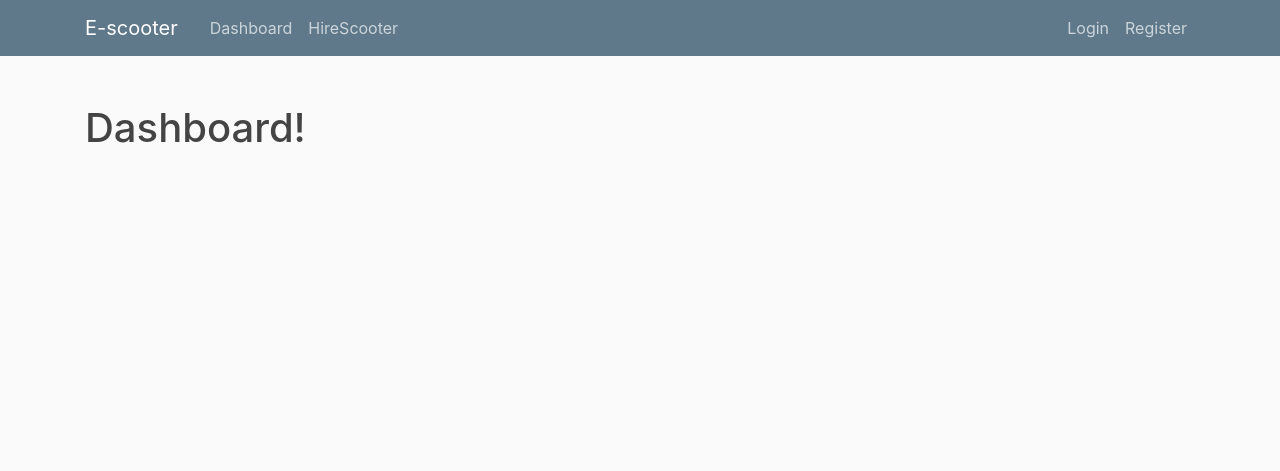
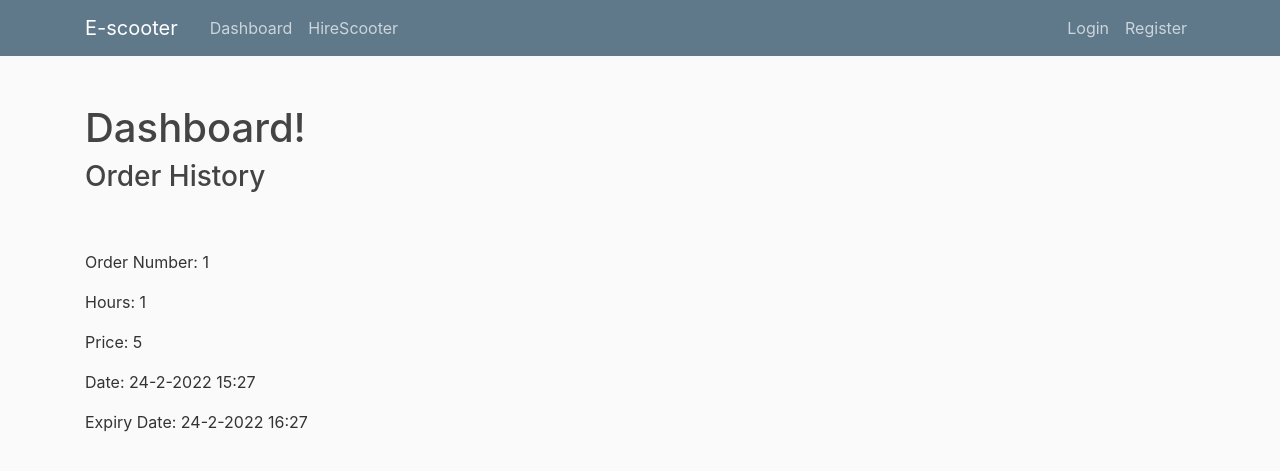
Before and after one commit to Maverick-Low/E-Scooter-Website, a Flask app: template app/templates/dashboard.html in a window 1280 px wide. Shown: the top 471 px of the page. Run offline with Flask 2, Linux system fonts and the light colour scheme; the template is opened without the code that fills it: values that come from a table or form of the project are taken from there, others are empty; data comes from the database, SQL or seed files in the repository; some libraries are stand-ins or nearby versions.

Commit message:
Co-authored by Krzysztof Kamola. Dashboard Displays signed in users order history.

```diff
--- a/app/templates/dashboard.html
+++ b/app/templates/dashboard.html
@@ -8,6 +8,15 @@
     <h1>Dashboard!</h1>
 
 
+    <h3>Order History</h3>
+    {% for elem in orders %}
+    <br> </br>
+    <p>Order Number: {{elem.id}}</p>
+    <p>Hours: {{elem.numHours}}</p>
+    <p>Price: {{elem.price}}</p>
+    <p>Date: {{elem.date.day}}-{{elem.date.month}}-{{elem.date.year}} {{elem.date.hour}}:{{elem.date.minute}}</p>
+    <p>Expiry Date: {{elem.expiry.day}}-{{elem.expiry.month}}-{{elem.expiry.year}} {{elem.expiry.hour}}:{{elem.expiry.minute}}</p>
+    {% endfor %}
 
 
 
--- a/app/views.py
+++ b/app/views.py
@@ -114,8 +114,9 @@ def logout():
 
 @app.route("/dashboard")
 def dashboard():
-
-    return render_template("dashboard.html", title='Dashboard')
+    user = models.User.query.filter_by(email = session['email']).first()
+    orders = models.Booking.query.filter_by(UserID = user.id).all()
+    return render_template("dashboard.html", title='Dashboard', orders=orders)
 
 #solved bug where chrome automatically adds an extra '/' at the end of the url
 @app.route("/register/")
```
